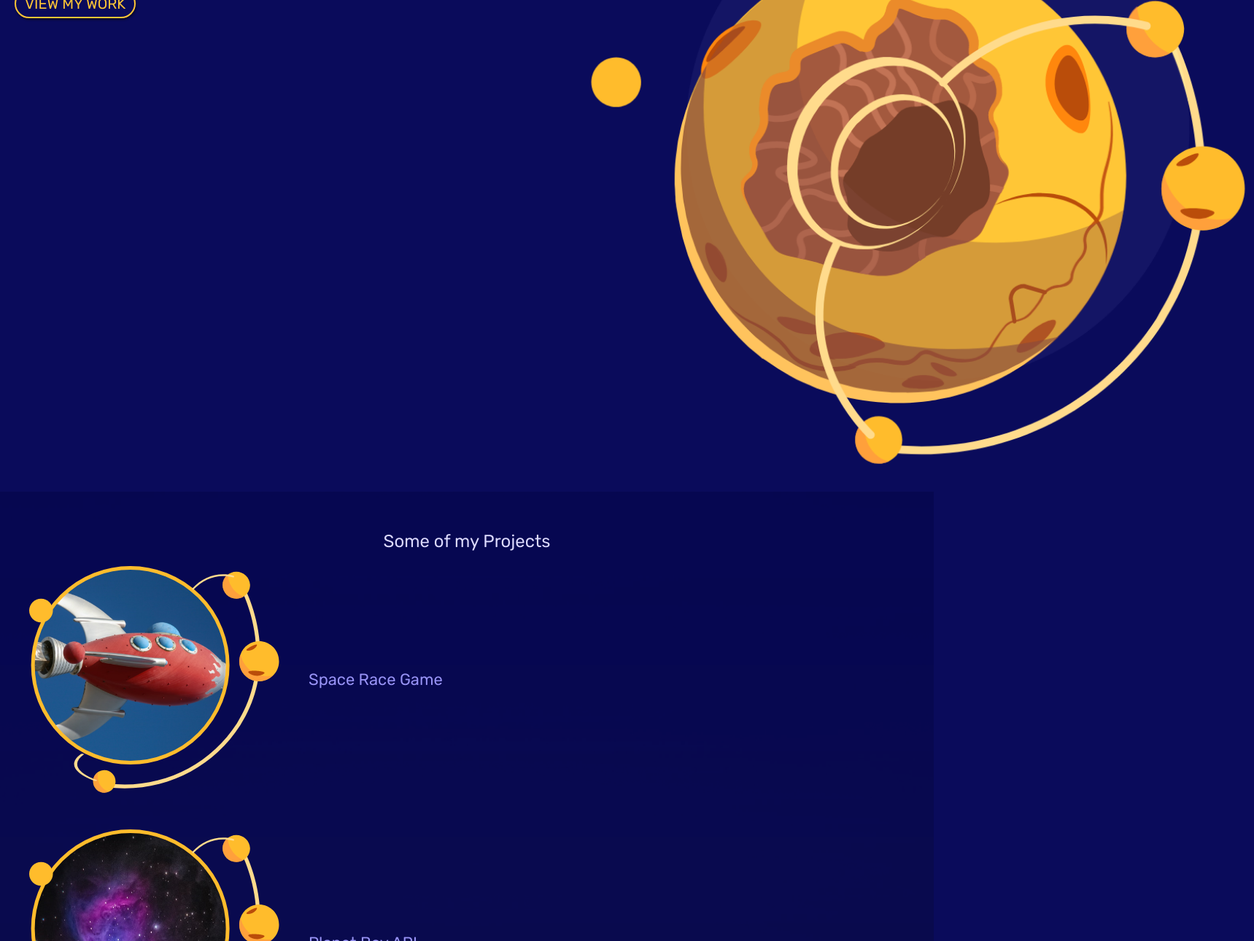
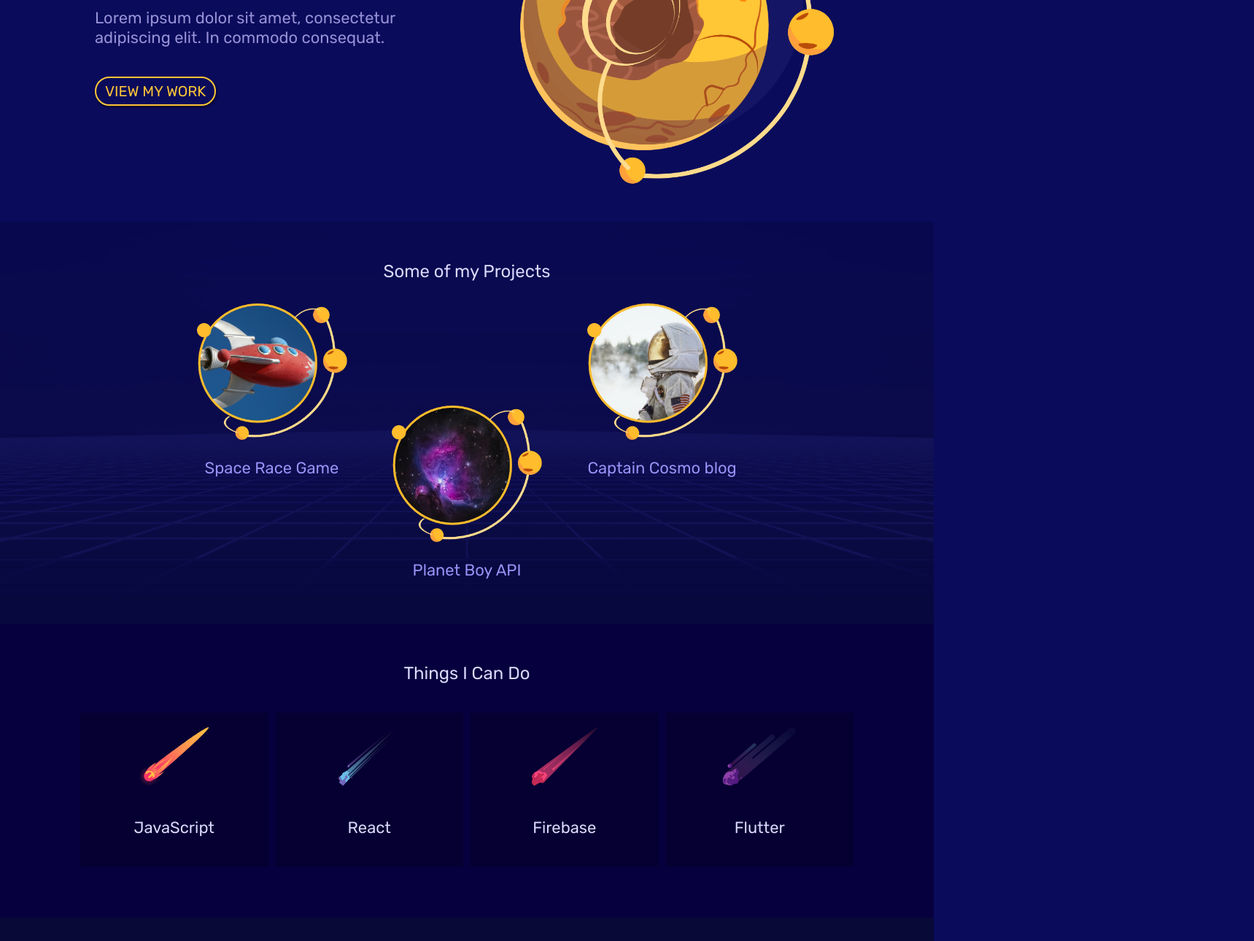
Before and after one commit to kyeongTaeKwon/Mobile_first_responsive_web, a plain HTML site: page index.html in a window 1280 px wide. Shown: the part 299-1589 px from the top of the page at 73% size, 1719 px wide, since content can reach past the window. Drawn offline with Linux system fonts and the light colour scheme.

Commit message:
add Desktop styles stylesheet

```diff
--- a/styles.css
+++ b/styles.css
@@ -198,11 +198,102 @@ footer li {
 }
 /* small tablet styles */
 @media screen and (min-width: 620px) {
+  .welcome-text {
+    grid-column: 1/5;
+  }
+  .welcome-img {
+    grid-column: 5/9;
+  }
+  .welcome-img img {
+    width: 100%;
+  }
+  .projects {
+    margin-top: 40px;
+  }
+  .projects a {
+    grid-column: span 4;
+    display: block;
+    margin: 20px 0;
+  }
+  .projects a:last-child {
+    grid-column: 3/7;
+  }
+  .projects a * {
+    margin: 10px;
+    max-width: 60%;
+    margin: 10px 20%;
+  }
+  .projects h4 {
+    text-align: center;
+  }
+  #skills {
+    padding: 30px 100px;
+  }
+  footer {
+    background-size: 20%;
+  }
 }
 /* large tablet & laptop styles */
 @media screen and (min-width: 960px) {
   body {
     font-size: 18px;
+  }
+  .grid {
+    width: 100%;
+    max-width: 1060px;
+    margin: 0 auto;
+    box-sizing: border-box;
+  }
+  .leading {
+    margin: 20px 0;
+  }
+  .site-nav {
+    padding: 0 20px;
+  }
+  .site-nav h1 {
+    grid-column: 1/3;
+  }
+  .site-nav ul {
+    display: flex;
+    grid-column: 6/9;
+    justify-content: flex-end;
+    align-self: center;
+  }
+  .site-nav li {
+    margin-left: 20px;
+  }
+  .welcome-text {
+    align-self: center;
+  }
+  #welcome {
+    padding-bottom: 40px;
+  }
+  .projects a:nth-child(1) {
+    grid-column: 2/4;
+  }
+  .projects a:nth-child(2) {
+    grid-column: 4/6;
+    padding-top: 140px;
+  }
+  .projects a:nth-child(3) {
+    grid-column: 6/8;
+  }
+  .projects a * {
+    max-width: 80%;
+    margin: 10px 10%;
+  }
+  #skills {
+    padding: 30px 20px;
+  }
+  #skills ul {
+    margin: 40px auto;
+  }
+  #skills li {
+    grid-column: span 2;
+  }
+  footer {
+    padding: 40px 20px;
+    background-size: 25%;
   }
 }
 /* desktop styles */
```
